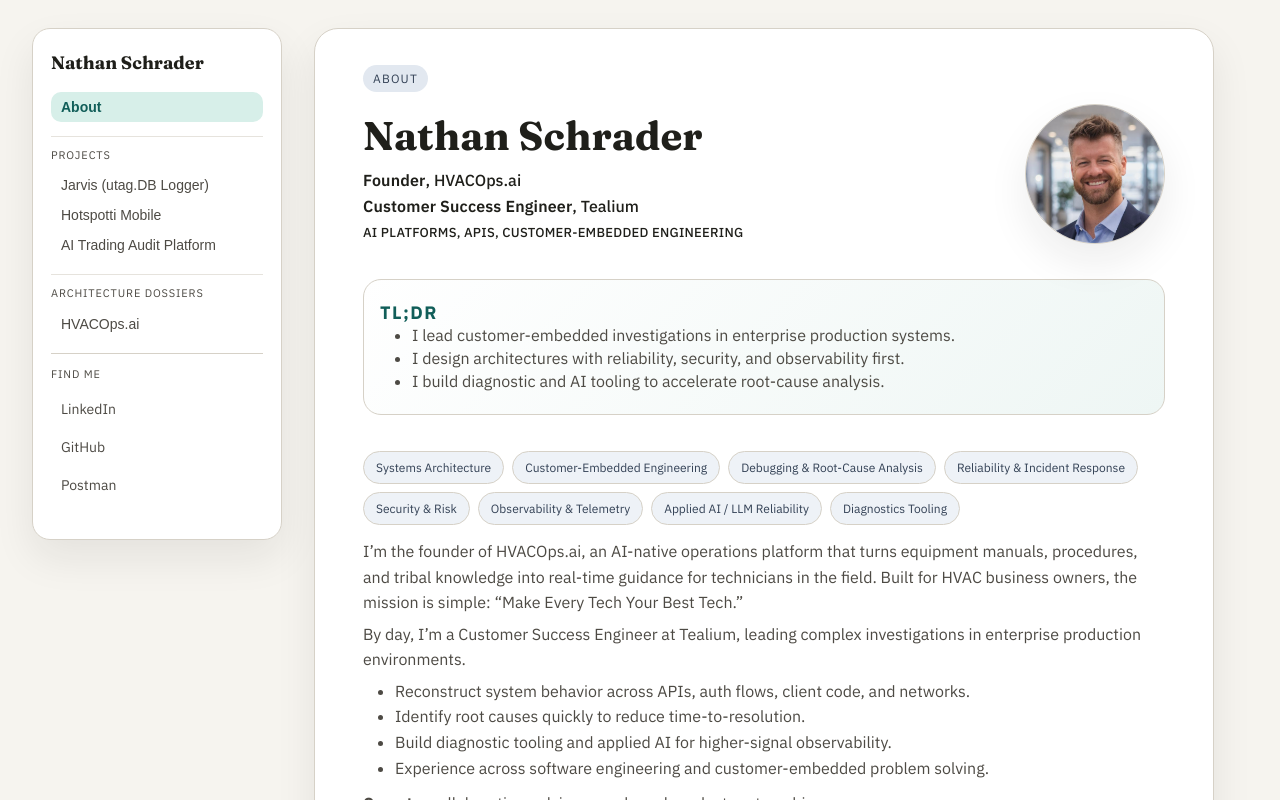
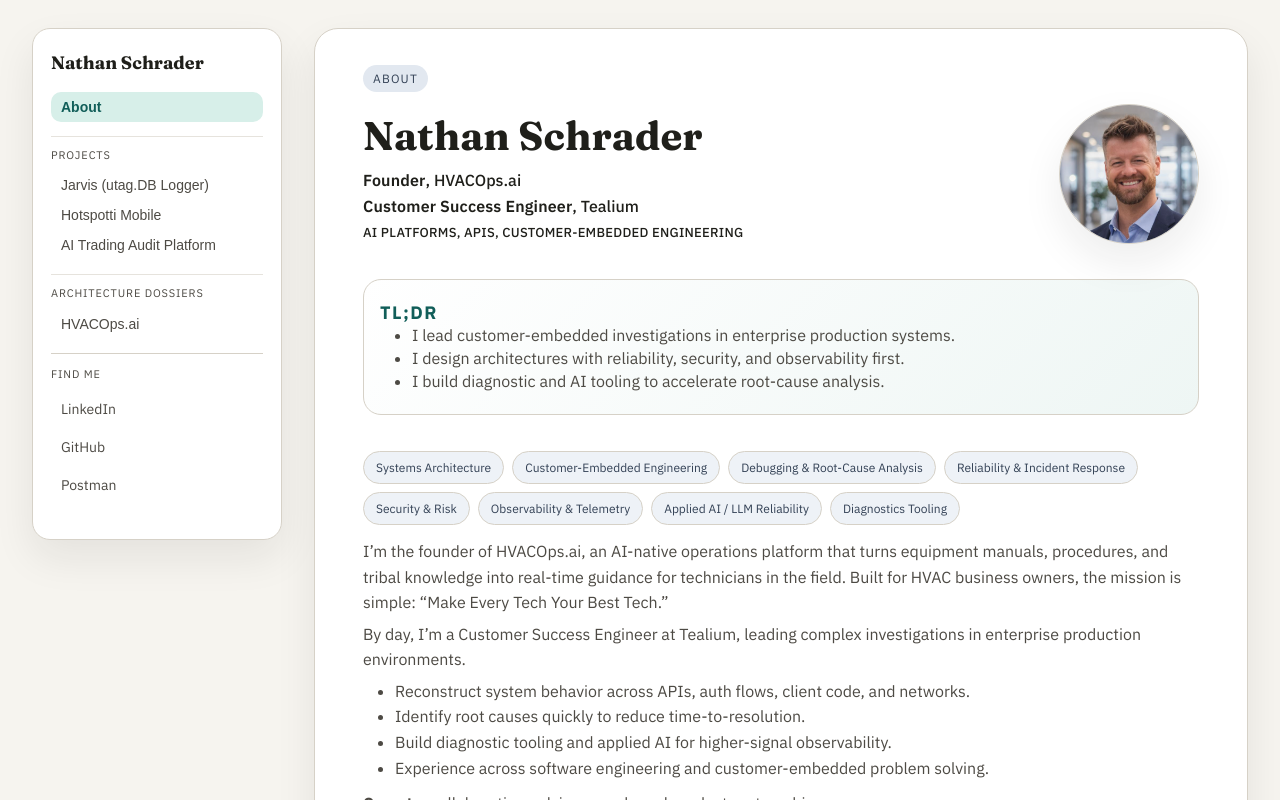
Before and after one commit to schradermade/nathanschrader, a Next.js app: page / in a window 1280 px wide. Shown: the top 800 px of the page. Built offline with nearby package versions, Linux system fonts and the light colour scheme.

Commit message:
Align nav and content gutters

```diff
--- a/src/app/globals.css
+++ b/src/app/globals.css
@@ -62,6 +62,10 @@
   position: relative;
   min-height: 100vh;
   padding: 28px 32px 28px;
+  display: grid;
+  grid-template-columns: minmax(220px, var(--nav-width)) 1fr;
+  gap: 32px;
+  align-items: start;
 }
 
 .single-nav .nav-group {
@@ -337,6 +341,14 @@
   position: fixed;
 }
 
+.single-shell .nav {
+  position: sticky;
+  top: 28px;
+  left: auto;
+  width: auto;
+  max-width: var(--nav-width);
+}
+
 .nav > * {
   position: relative;
   z-index: 1;
@@ -413,6 +425,12 @@
   height: auto;
   overflow: visible;
   margin-bottom: 48px;
+}
+
+.single-shell .doc-content {
+  margin-left: 0;
+  width: 100%;
+  max-width: none;
 }
 
 .doc-back {
```
